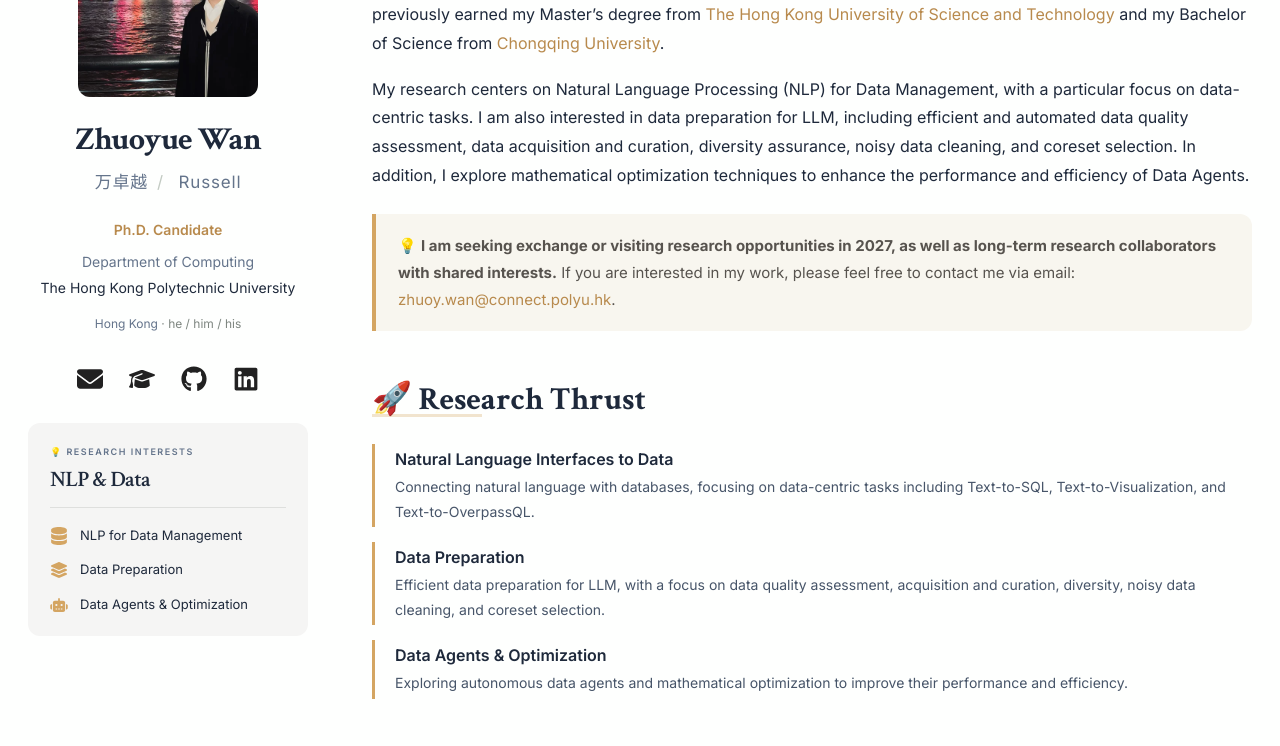
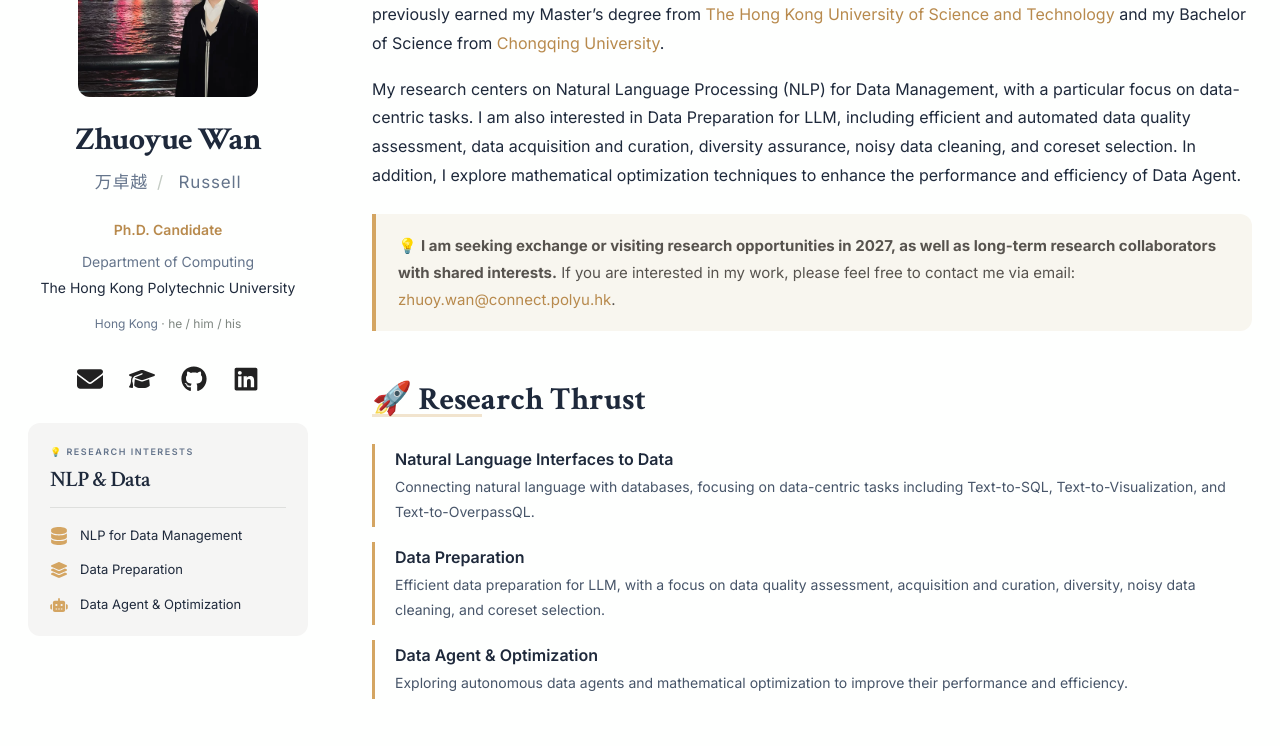
Before and after one commit to zwanah/zwanah.github.io, a Jekyll site: the page built from _pages/about.md, in a window 1280 px wide and 1400 px high. Shown: the part 241-987 px from the top of the window. Built offline with Jekyll 4.4.1, drawn with Linux system fonts in a browser that asks for light colours.

Commit message:
Restore original XOver figure and refine research labels

```diff
--- a/_data/publications.yml
+++ b/_data/publications.yml
@@ -15,7 +15,7 @@
     "ranking_badge": "CCF-A",
     "preview": "assets/images/papers/XOver_framework.webp",
     "preview_width": 1200,
-    "preview_height": 346,
+    "preview_height": 663,
     "display": "assets/images/papers/XOver_framework-large.webp"
   },
   {
--- a/_layouts/academic.html
+++ b/_layouts/academic.html
@@ -39,7 +39,7 @@
           <a class="social-btn" href="mailto:{{ site.author.email }}" aria-label="Email" title="Email"><img src="{{ '/assets/images/icons/envelope.svg' | relative_url }}" alt="" width="26" height="26"></a><a class="social-btn" href="{{ site.author.googlescholar }}" aria-label="Scholar" title="Scholar"><img src="{{ '/assets/images/icons/graduation-cap.svg' | relative_url }}" alt="" width="26" height="26"></a><a class="social-btn" href="https://github.com/{{ site.author.github }}" aria-label="GitHub" title="GitHub"><img src="{{ '/assets/images/icons/github.svg' | relative_url }}" alt="" width="26" height="26"></a><a class="social-btn" href="https://www.linkedin.com/in/{{ site.author.linkedin }}" aria-label="LinkedIn" title="LinkedIn"><img src="{{ '/assets/images/icons/linkedin.svg' | relative_url }}" alt="" width="26" height="26"></a>
         </div>
       </div>
-      <section class="research-card" aria-labelledby="research-heading"><p class="group-label">💡 RESEARCH INTERESTS</p><h2 id="research-heading">NLP & Data</h2><ul><li><span class="topic-icon" aria-hidden="true" style="--topic-icon:url('{{ '/assets/images/icons/database.svg' | relative_url }}')"></span><span>NLP for Data Management</span></li><li><span class="topic-icon" aria-hidden="true" style="--topic-icon:url('{{ '/assets/images/icons/layer-group.svg' | relative_url }}')"></span><span>Data Preparation</span></li><li><span class="topic-icon" aria-hidden="true" style="--topic-icon:url('{{ '/assets/images/icons/robot.svg' | relative_url }}')"></span><span>Data Agents & Optimization</span></li></ul></section>
+      <section class="research-card" aria-labelledby="research-heading"><p class="group-label">💡 RESEARCH INTERESTS</p><h2 id="research-heading">NLP & Data</h2><ul><li><span class="topic-icon" aria-hidden="true" style="--topic-icon:url('{{ '/assets/images/icons/database.svg' | relative_url }}')"></span><span>NLP for Data Management</span></li><li><span class="topic-icon" aria-hidden="true" style="--topic-icon:url('{{ '/assets/images/icons/layer-group.svg' | relative_url }}')"></span><span>Data Preparation</span></li><li><span class="topic-icon" aria-hidden="true" style="--topic-icon:url('{{ '/assets/images/icons/robot.svg' | relative_url }}')"></span><span>Data Agent & Optimization</span></li></ul></section>
     </aside>
     <main id="main" class="site-main content-column">{{ content }}</main>
   </div>
--- a/_pages/about.md
+++ b/_pages/about.md
@@ -13,7 +13,7 @@
   <div class="section-body biography" markdown="1">
 I am a second-year Ph.D. candidate in Computer Science at [The Hong Kong Polytechnic University](https://www.polyu.edu.hk/) under the supervision of Professor [Chen Jason Zhang](https://zhangchen.info/). I also work closely with Professor [Raymond Chi-Wing Wong](https://www.cse.ust.hk/~raywong/). I previously earned my Master's degree from [The Hong Kong University of Science and Technology](https://hkust.edu.hk/) and my Bachelor of Science from [Chongqing University](https://www.cqu.edu.cn/).
 
-My research centers on Natural Language Processing (NLP) for Data Management, with a particular focus on data-centric tasks. I am also interested in data preparation for LLM, including efficient and automated data quality assessment, data acquisition and curation, diversity assurance, noisy data cleaning, and coreset selection. In addition, I explore mathematical optimization techniques to enhance the performance and efficiency of Data Agents.
+My research centers on Natural Language Processing (NLP) for Data Management, with a particular focus on data-centric tasks. I am also interested in Data Preparation for LLM, including efficient and automated data quality assessment, data acquisition and curation, diversity assurance, noisy data cleaning, and coreset selection. In addition, I explore mathematical optimization techniques to enhance the performance and efficiency of Data Agent.
 
 <div class="collaboration-callout"><p>💡 <strong>I am seeking exchange or visiting research opportunities in 2027, as well as long-term research collaborators with shared interests.</strong> If you are interested in my work, please feel free to contact me via email: <a href="mailto:{{ site.author.email }}">{{ site.author.email }}</a>.</p></div>
 
@@ -25,7 +25,7 @@
   <div class="research-thrusts">
     <article><h3>Natural Language Interfaces to Data</h3><p>Connecting natural language with databases, focusing on data-centric tasks including Text-to-SQL, Text-to-Visualization, and Text-to-OverpassQL.</p></article>
     <article><h3>Data Preparation</h3><p>Efficient data preparation for LLM, with a focus on data quality assessment, acquisition and curation, diversity, noisy data cleaning, and coreset selection.</p></article>
-    <article><h3>Data Agents & Optimization</h3><p>Exploring autonomous data agents and mathematical optimization to improve their performance and efficiency.</p></article>
+    <article><h3>Data Agent & Optimization</h3><p>Exploring autonomous data agents and mathematical optimization to improve their performance and efficiency.</p></article>
   </div>
 </section>
 
```
Also changed, not shown: assets/images/papers/XOver_framework-large.webp, assets/images/papers/XOver_framework.webp, 1 other file.
